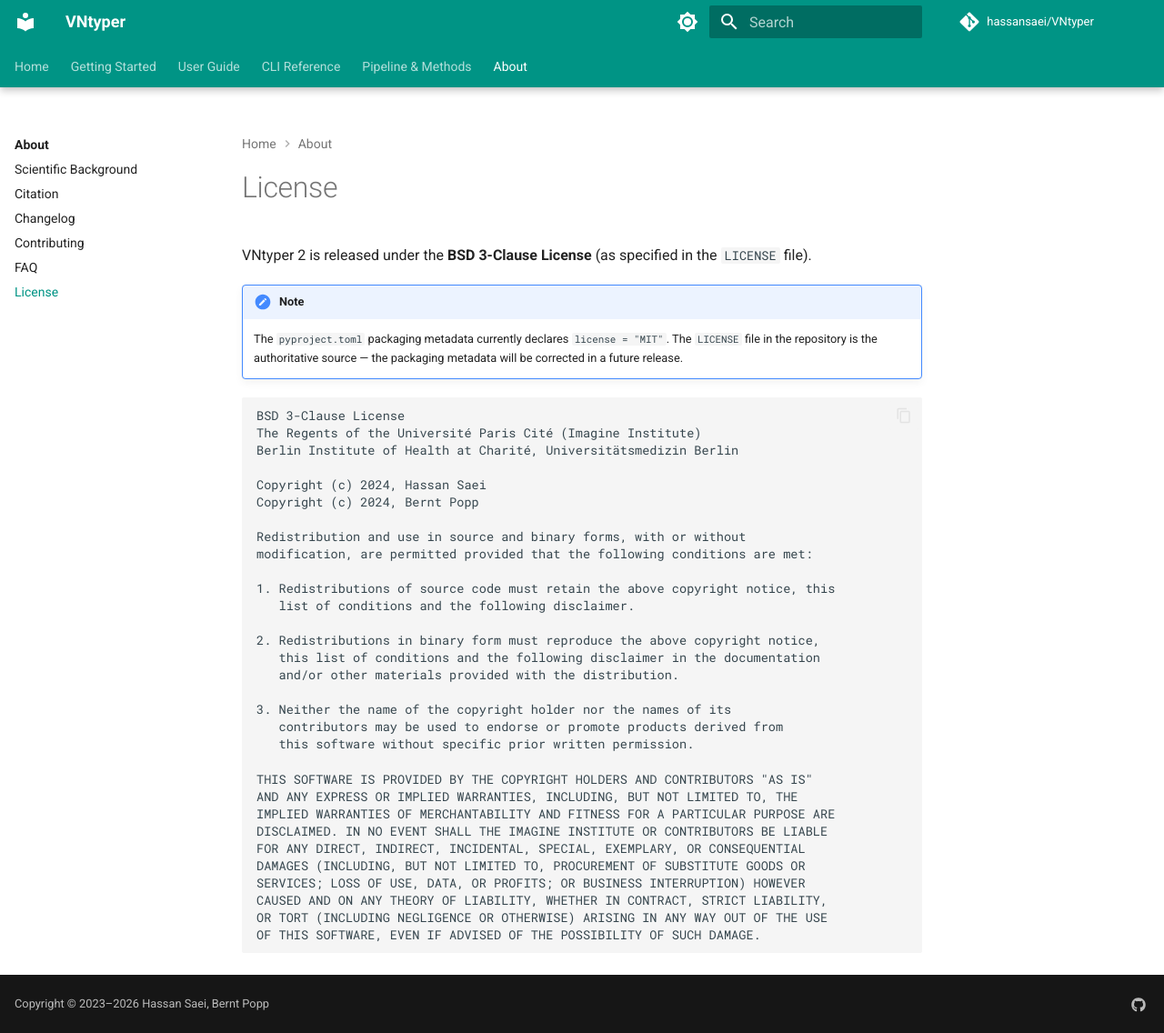
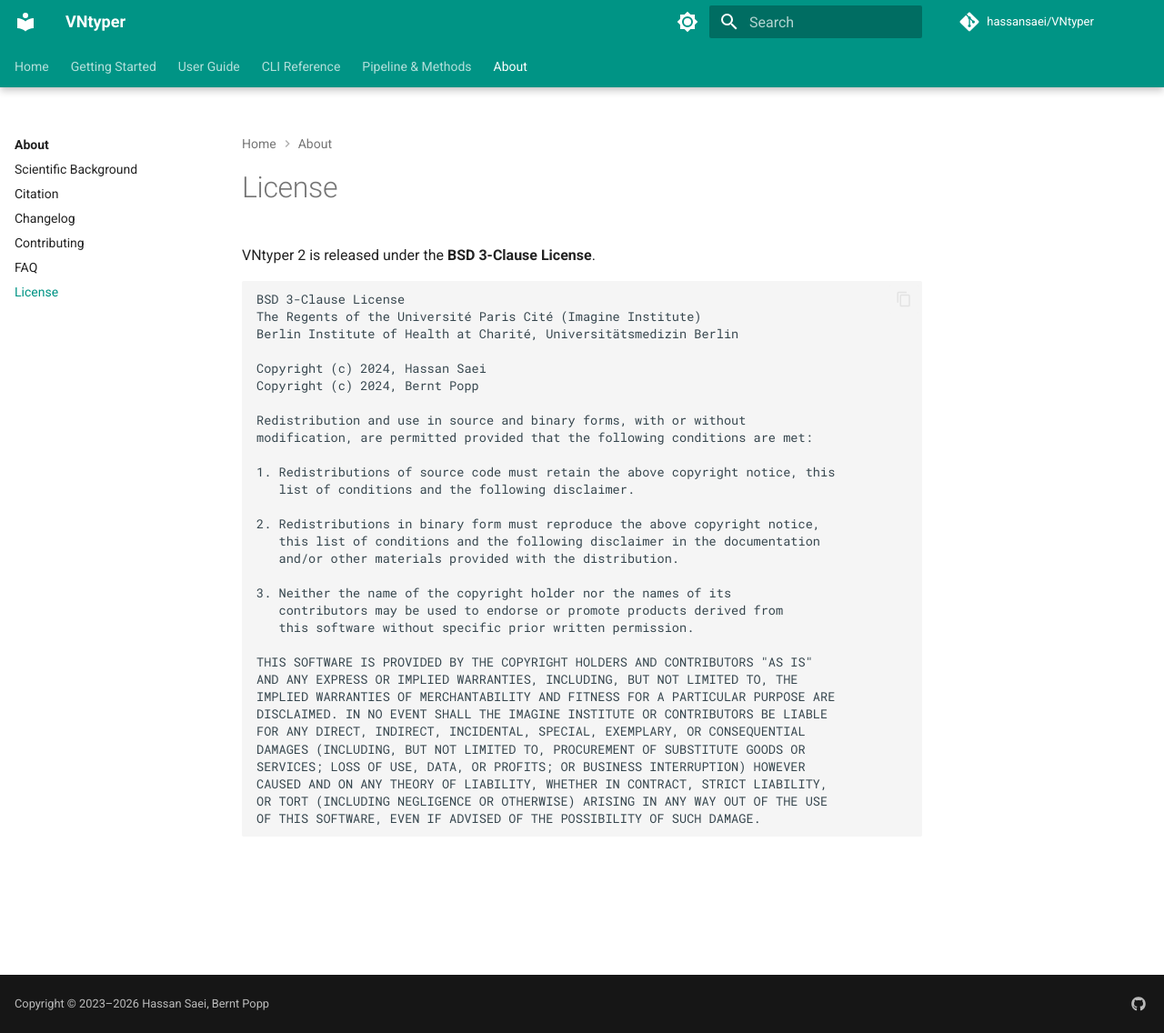
Before and after one commit to hassansaei/VNtyper, an MkDocs documentation site: the page built from docs/about/license.md, in a window 1280 px wide and 1136 px high. Shown: the whole window at 91% size. Built offline with MkDocs 1.6.1 and Material for MkDocs 9.7.7, drawn with Linux system fonts in a browser that asks for light colours; comment, search, counter and statistics services are not loaded.

Commit message:
fix: address remaining codebase issues flagged during docs review
- fix(pyproject.toml): license MIT → BSD-3-Clause to match LICENSE file
- fix(CONTRIBUTING.md): replace black/flake8 references with Ruff
- fix(snakemake): --thread → --threads, remove legacy --ignore-advntr,
  move --config-path before subcommand
- fix(Makefile): rename docs-deploy → docs-check (CI handles deployment)
- fix(mkdocs.yml): pin MathJax to 3.2.2 (was unpinned CDN)
- fix(license.md): remove discrepancy note (now fixed in pyproject.toml)

````diff
--- a/docs/about/license.md
+++ b/docs/about/license.md
@@ -1,9 +1,6 @@
 # License
 
-VNtyper 2 is released under the **BSD 3-Clause License** (as specified in the `LICENSE` file).
-
-!!! note
-    The `pyproject.toml` packaging metadata currently declares `license = "MIT"`. The `LICENSE` file in the repository is the authoritative source — the packaging metadata will be corrected in a future release.
+VNtyper 2 is released under the **BSD 3-Clause License**.
 
 ```text
 BSD 3-Clause License
--- a/mkdocs.yml
+++ b/mkdocs.yml
@@ -85,7 +85,7 @@
 
 extra_javascript:
   - javascripts/mathjax.js
-  - https://unpkg.com/mathjax@3/es5/tex-mml-chtml.js
+  - https://cdn.jsdelivr.net/npm/mathjax@3.2.2/es5/tex-mml-chtml.js
 
 extra_css:
   - assets/stylesheets/extra.css
--- a/pyproject.toml
+++ b/pyproject.toml
@@ -8,7 +8,7 @@
 description = "VNtyper: A tool for genotyping MUC1-VNTR"
 readme = "README.md"
 requires-python = ">=3.9"
-license = {text = "MIT"}
+license = {text = "BSD-3-Clause"}
 authors = [
     {name = "Hassan Saei", email = "hassan.saei@inserm.fr"},
     {name = "Bernt Popp", email = "bernt.popp.md@gmail.com"},
@@ -23,7 +23,7 @@
     "Programming Language :: Python :: 3.10",
     "Programming Language :: Python :: 3.11",
     "Programming Language :: Python :: 3.12",
-    "License :: OSI Approved :: MIT License",
+    "License :: OSI Approved :: BSD License",
     "Operating System :: OS Independent",
 ]
 dependencies = [
````
Also changed, not shown: CONTRIBUTING.md (+5 -10 lines), 2 other files.
